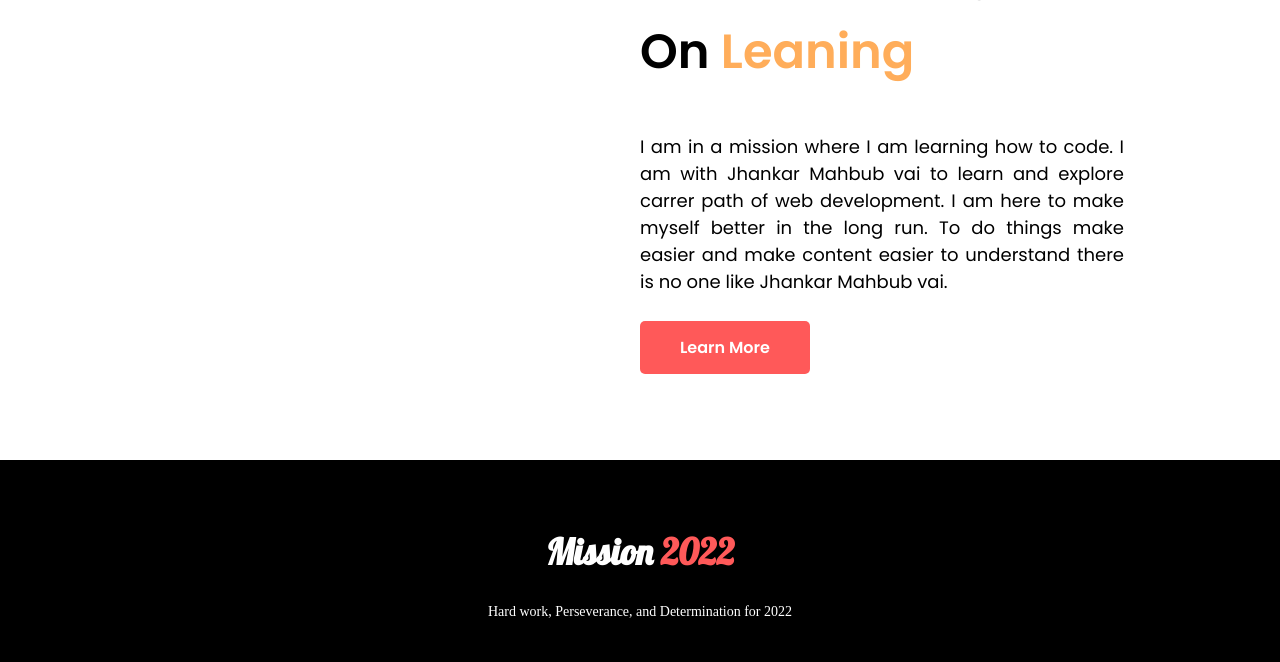
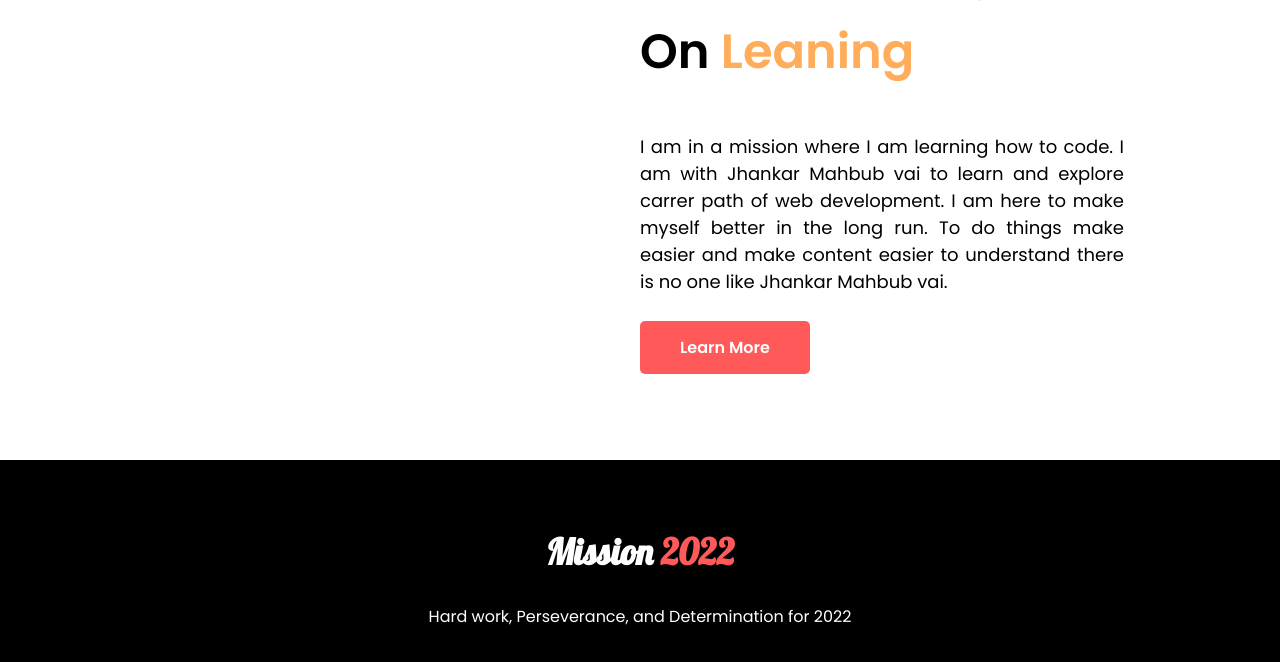
Before and after one commit to JubayerAhmmodShuvo/Assignment-1, a plain HTML site: page index.html in a window 1280 px wide. Shown: the part 3117-3779 px from the top of the page. Drawn offline with Linux system fonts and the light colour scheme.

Commit message:
polishing is going

```diff
--- a/style.css
+++ b/style.css
@@ -172,7 +172,3 @@ footer h2{
     color: #FF5959;
     margin-bottom: 0;
 }
-footer p{
-    font-size: 14px;
-    font-family: 'Manrope';
-}
```
